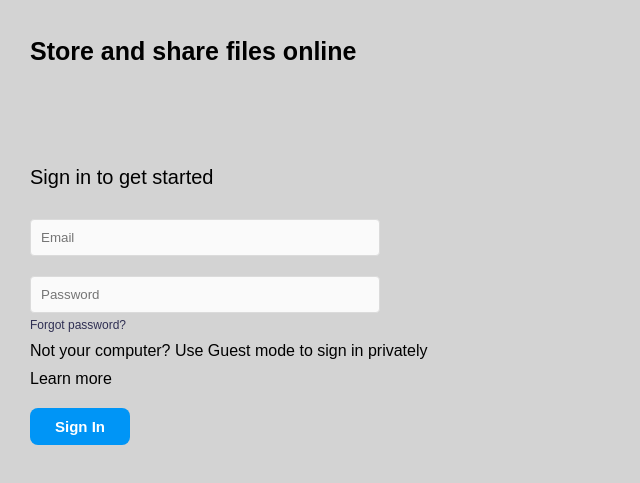
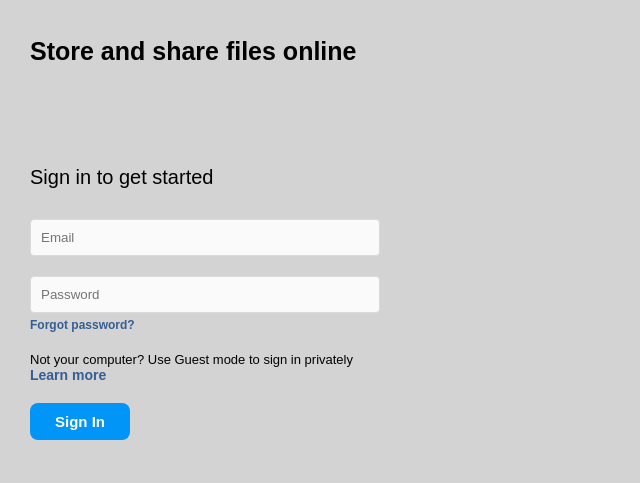
Before and after one commit to ItsFahad-coder/insta-log-in, a website: page index.html in a window 1280 px wide. Shown: the part 133-616 px from the top of the page, without its empty margins (0-640 px from the left). Drawn offline with Linux system fonts and the light colour scheme.

Commit message:
Update style.css

```diff
--- a/style.css
+++ b/style.css
@@ -44,13 +44,26 @@ input {
   outline: none;
 }
 input:focus {
-  border: 2px solid #0095f6;
+  border: 2px solid #365e92;
 }
 .forgot {
   font-size: 12px;
-  color: rgb(47, 47, 83);
+  font-weight: bold;
+  color: #365e92;
   margin-top: -15px;
   cursor: context-menu;
+}
+.not {
+  cursor: context-menu;
+  margin-top: 10px;
+  font-size: 13px;
+}
+.learn {
+  cursor: context-menu;
+  margin-top: -10px;
+  font-size: 14px;
+  font-weight: bold;
+  color: #365e92;
 }
 button {
   margin-top: 10px;
@@ -66,7 +79,7 @@ button {
 }
 
 button:hover {
-  background: #1877f2;
+  background: #0095f6;
 }
 form {
   margin-top: 30px;
```
